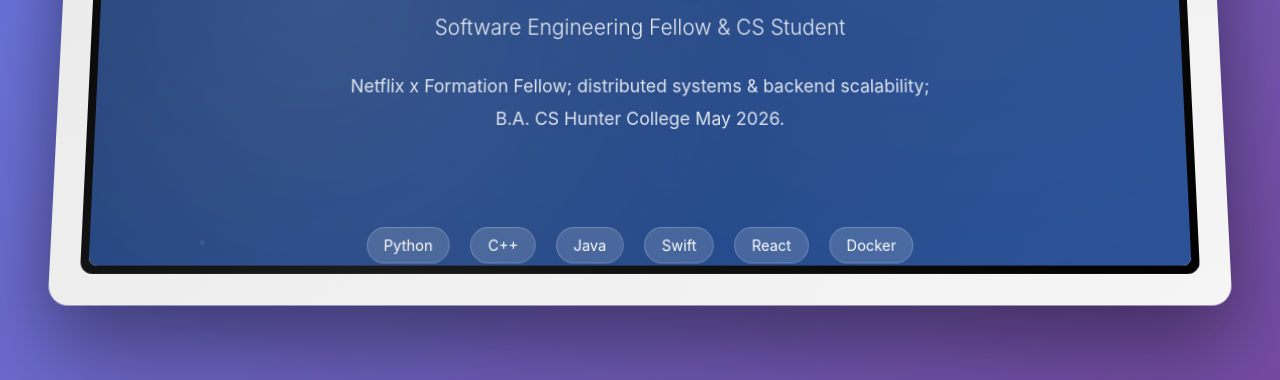
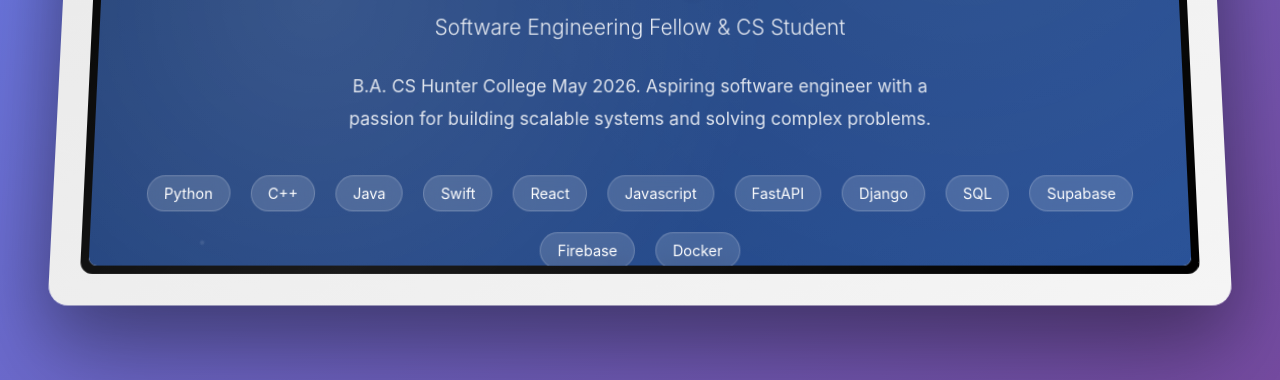
Before and after one commit to kirillk04/my_portfolio, a plain HTML site: page about.html in a window 1280 px wide. Shown: the part 420-800 px from the top of the page. Drawn offline with Linux system fonts and the light colour scheme.

Commit message:
bug fixes

```diff
--- a/about.html
+++ b/about.html
@@ -18,16 +18,17 @@
 </div>
 <div class="portfolio-content">
   <div class="profile-section">
-    <div class="profile-image"><img src="images/kirill.jpg" alt="Kirill"/></div>
+    <div class="profile-image"><img src="images/kirill.png" alt="Kirill"/></div>
     <h1>Kirill Kheyfets</h1>
     <div class="subtitle">Software Engineering Fellow & CS Student</div>
     <div class="description">
-      Netflix x Formation Fellow; distributed systems & backend scalability; B.A. CS Hunter College May 2026.
-    </div>
+      B.A. CS Hunter College May 2026. Aspiring software engineer with a passion for building scalable systems and solving complex problems.
   </div>
   <div class="skills">
     <div class="skill-tag">Python</div><div class="skill-tag">C++</div><div class="skill-tag">Java</div>
-    <div class="skill-tag">Swift</div><div class="skill-tag">React</div><div class="skill-tag">Docker</div>
+    <div class="skill-tag">Swift</div><div class="skill-tag">React</div><div class="skill-tag">Javascript</div>
+    <div class="skill-tag">FastAPI</div><div class="skill-tag">Django</div><div class="skill-tag">SQL</div>
+    <div class="skill-tag">Supabase</div><div class="skill-tag">Firebase</div><div class="skill-tag">Docker</div>
   </div>
   <div class="cta-buttons">
     <a href="projects.html" class="btn btn-primary">Projects</a>
```
